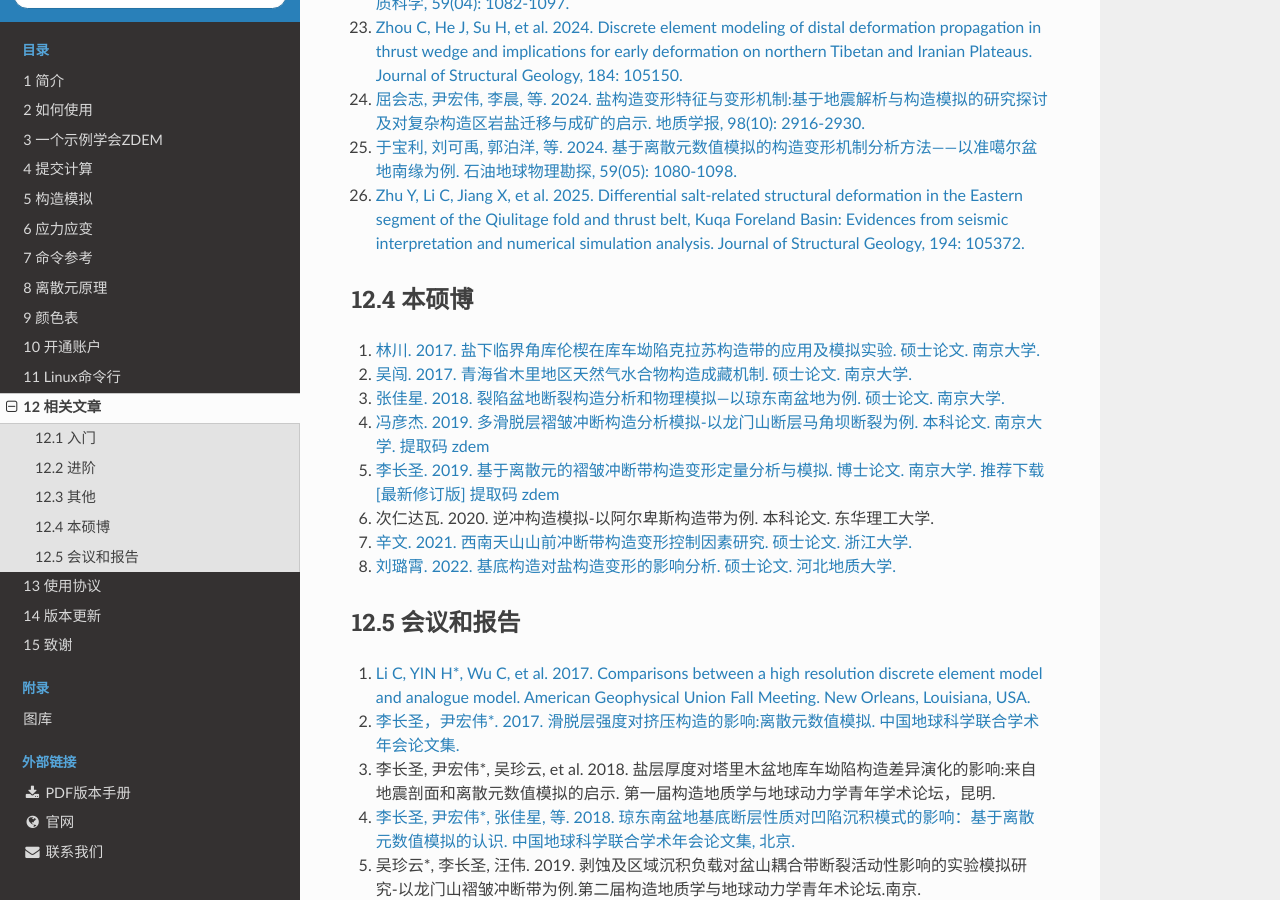
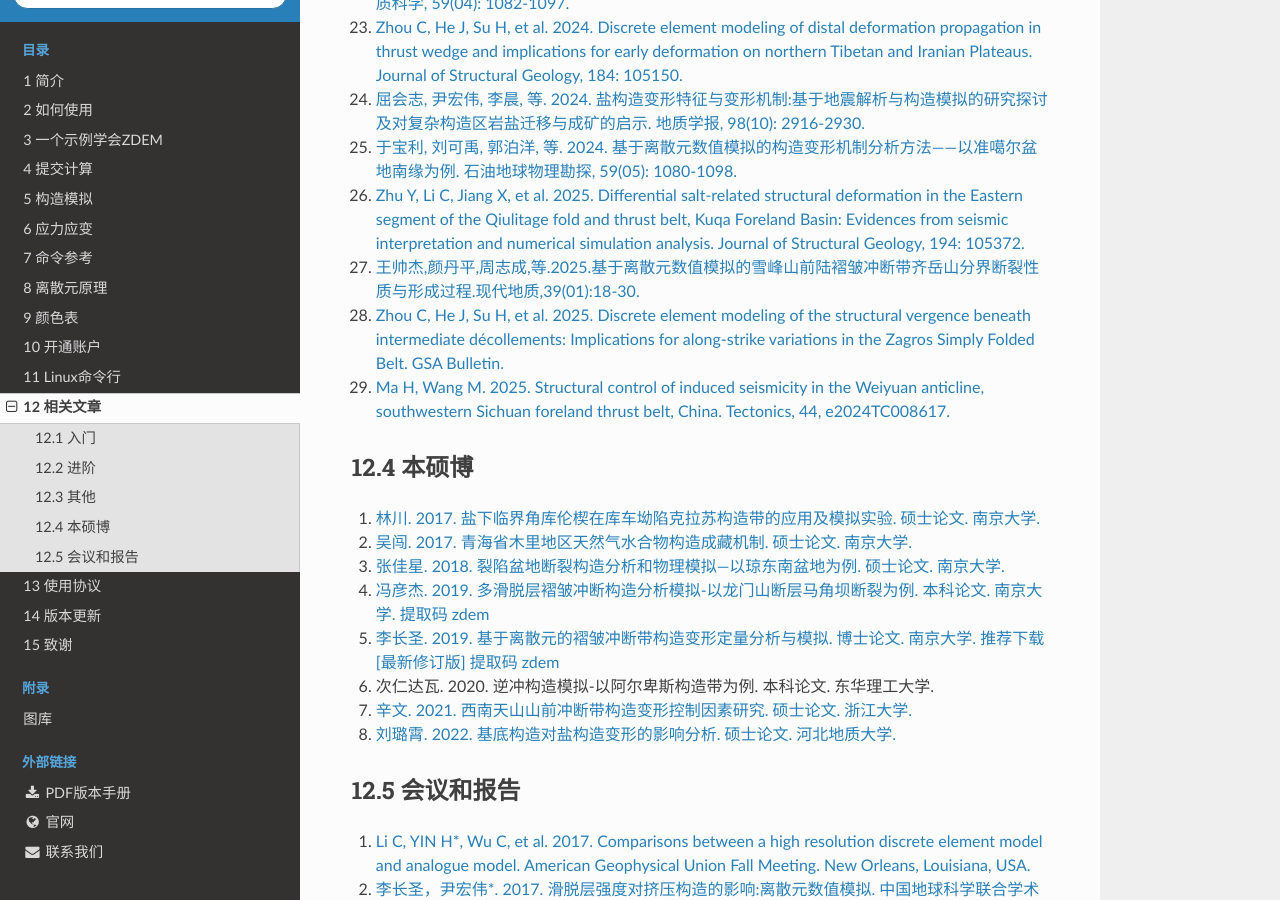
Before and after one commit to geovbox/zdem_doc, a Sphinx documentation site: the page built from source/papers.rst, in a window 1280 px wide and 900 px high, scrolled down 1985 px. Built offline with Sphinx 7.4.7 and the Read the Docs theme 3.1.0, drawn with Linux system fonts in a browser that asks for light colours; comment, search, counter and statistics services are not loaded.

Commit message:
add gallery paper 2024-10-21 2025-04-09 wangshuaijie zhuyingzhong zhouchao mahaoran

```diff
--- a/source/papers.rst
+++ b/source/papers.rst
@@ -45,7 +45,10 @@
 23. `Zhou C, He J, Su H, et al. 2024. Discrete element modeling of distal deformation propagation in thrust wedge and implications for early deformation on northern Tibetan and Iranian Plateaus. Journal of Structural Geology, 184: 105150. <https://doi.org/10.1016/j.jsg.2024.105150>`_
 24. `屈会志, 尹宏伟, 李晨, 等. 2024. 盐构造变形特征与变形机制:基于地震解析与构造模拟的研究探讨及对复杂构造区岩盐迁移与成矿的启示. 地质学报, 98(10): 2916-2930. <https://doi.org/10.19762/j.cnki.dizhixuebao.2024300>`_
 25. `于宝利, 刘可禹, 郭泊洋, 等. 2024. 基于离散元数值模拟的构造变形机制分析方法——以准噶尔盆地南缘为例. 石油地球物理勘探, 59(05): 1080-1098. <https://doi.org/10.13810/j.cnki.issn.1000-7210.2024.05.021>`_
-26. `Zhu Y, Li C, Jiang X, et al. 2025. Differential salt-related structural deformation in the Eastern segment of the Qiulitage fold and thrust belt, Kuqa Foreland Basin: Evidences from seismic interpretation and numerical simulation analysis. Journal of Structural Geology, 194: 105372. <https://doi.org/10.1016/j.jsg.2025.105372>`_
+26. `Zhu Y, Li C, Jiang X, et al. 2025. Differential salt-related structural deformation in the Eastern segment of the Qiulitage fold and thrust belt, Kuqa Foreland Basin: Evidences from seismic interpretation and numerical simulation analysis. Journal of Structural Geology, 194: 105372.  <https://doi.org/10.1016/j.jsg.2025.105372>`_
+27. `王帅杰,颜丹平,周志成,等.2025.基于离散元数值模拟的雪峰山前陆褶皱冲断带齐岳山分界断裂性质与形成过程.现代地质,39(01):18-30. <https://doi.org/10.19657/j.geoscience.1000-8527.2024.126>`_
+28. `Zhou C, He J, Su H, et al. 2025. Discrete element modeling of the structural vergence beneath intermediate décollements: Implications for along-strike variations in the Zagros Simply Folded Belt. GSA Bulletin. <https://doi.org/10.1130/B37988.1>`_
+29. `Ma H, Wang M. 2025. Structural control of induced seismicity in the Weiyuan anticline, southwestern Sichuan foreland thrust belt, China. Tectonics, 44, e2024TC008617. <https://doi.org/10.1029/2024TC008617>`_
 
 本硕博
 ------
```
Also changed, not shown: source/gallery/gallery.yaml (+12 -0 lines).
